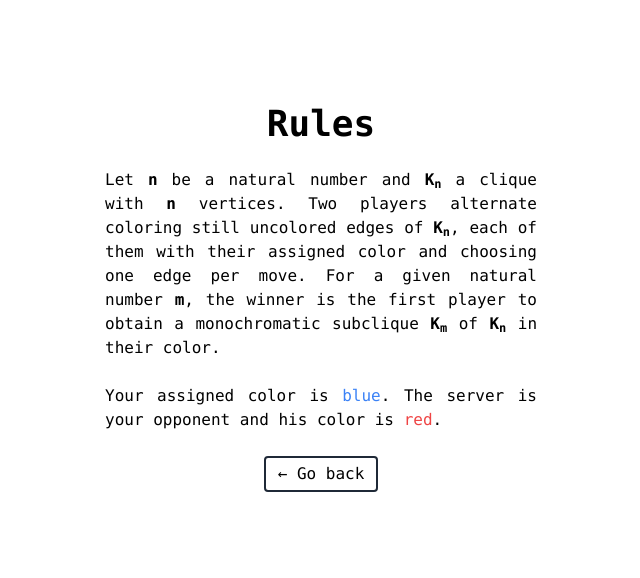
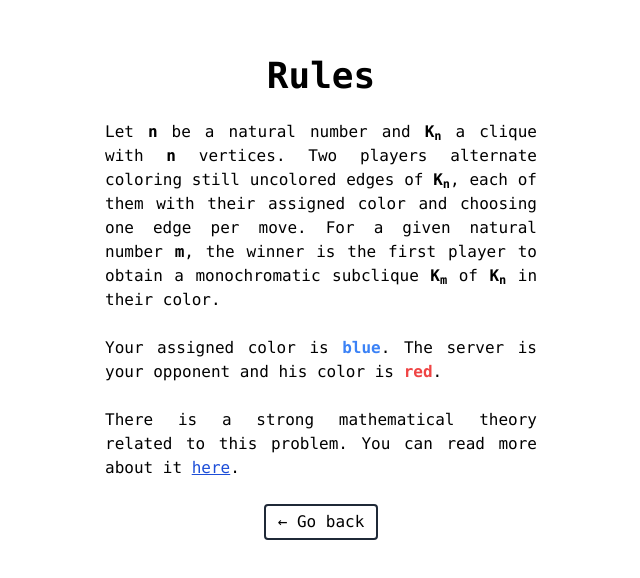
Before and after one commit to grabczak/ramsey-game-frontend, a React (Vite) app: page /rules in a window 1280 px wide. Shown: the part 102-680 px from the top of the page, without its empty margins (319-959 px from the left). Built offline with nearby package versions, Linux system fonts and the light colour scheme.

Commit message:
Add math pdf link to rules page

```diff
--- a/src/components/Rules.tsx
+++ b/src/components/Rules.tsx
@@ -14,8 +14,13 @@ export function Rules() {
       </p>
       {/* prettier-ignore */}
       <p>
-        Your assigned color is <span className="text-blue-500">blue</span>.
-        The server is your opponent and his color is <span className="text-red-500">red</span>.
+        Your assigned color is <strong><span className="text-blue-500">blue</span></strong>.
+        The server is your opponent and his color is <strong><span className="text-red-500">red</span></strong>.
+      </p>
+      {/* prettier-ignore */}
+      <p>
+        There is a strong mathematical theory related to this problem.
+        You can read more about it <a href="https://www.cs.umd.edu/~gasarch/papers/ramseygames.pdf" target="_blank" className="text-blue-700 underline hover:no-underline">here</a>.
       </p>
       <Link to="/">
         <button className="border-2 border-gray-800 rounded px-3 py-1">
```
